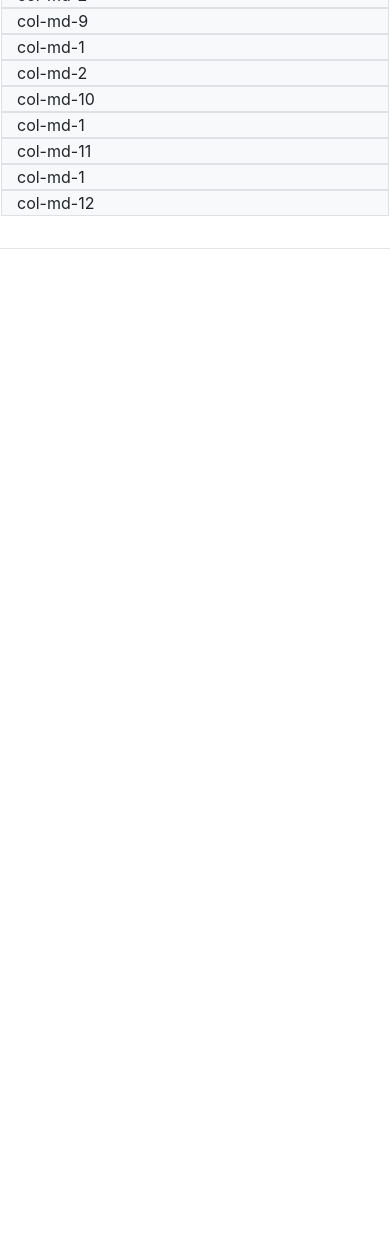
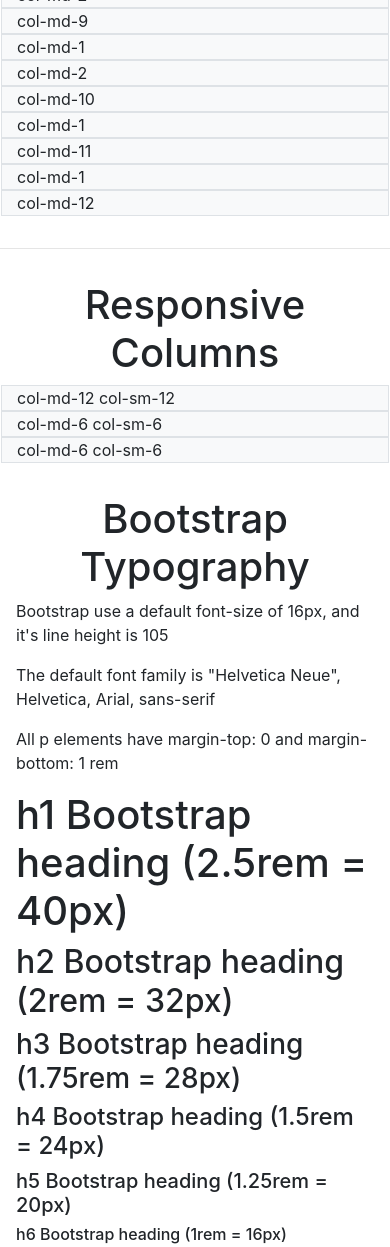
Before and after one commit to 1313Ben/bootstrap-fundamentals, a plain HTML site: page index.html in a window 390 px wide. Shown: the part 1604-2851 px from the top of the page. Before the commit the page ends 1869 px from the top, so only its background shows below. Drawn offline with nearby package versions, Linux system fonts and the light colour scheme.

Commit message:
Added responsive columns and bootstrap typography

```diff
--- a/index.html
+++ b/index.html
@@ -101,6 +101,43 @@
     </div>
     <hr />
 
+    <!-- Responsive Columns -->
+    <div class="p-3">
+      <h1 class="text-center">Responsive Columns</h1>
+      <div class="row">
+        <div class="col-md-12 col-sm-12 bg-light border">
+          col-md-12 col-sm-12
+        </div>
+      </div>
+      <div class="row">
+        <div class="col-md-6 col-sm-6 bg-light border">col-md-6 col-sm-6</div>
+        <div class="col-md-6 col-sm-6 bg-light border">col-md-6 col-sm-6</div>
+      </div>
+    </div>
+
+    <!-- Bootstrap Typo -->
+    <div class="p-3">
+      <h1 class="text-center">Bootstrap Typography</h1>
+      <p>
+        Bootstrap use a default font-size of 16px, and it's line height is 105
+      </p>
+      <p>
+        The default font family is "Helvetica Neue", Helvetica, Arial,
+        sans-serif
+      </p>
+      <p>All p elements have margin-top: 0 and margin-bottom: 1 rem</p>
+      <h1>h1 Bootstrap heading (2.5rem = 40px)</h1>
+      <h2>h2 Bootstrap heading (2rem = 32px)</h2>
+      <h3>h3 Bootstrap heading (1.75rem = 28px)</h3>
+      <h4>h4 Bootstrap heading (1.5rem = 24px)</h4>
+      <h5>h5 Bootstrap heading (1.25rem = 20px)</h5>
+      <h6>h6 Bootstrap heading (1rem = 16px)</h6>
+      <div class="display-1">Display 1</div>
+      <div class="display-2">Display 2</div>
+      <div class="display-3">Display 3</div>
+      <div class="display-4">Display 4</div>
+    </div>
+
     <!-- scripts -->
     <script
       src="https://cdn.jsdelivr.net/npm/bootstrap@5.2.3/dist/js/bootstrap.bundle.min.js"
```
